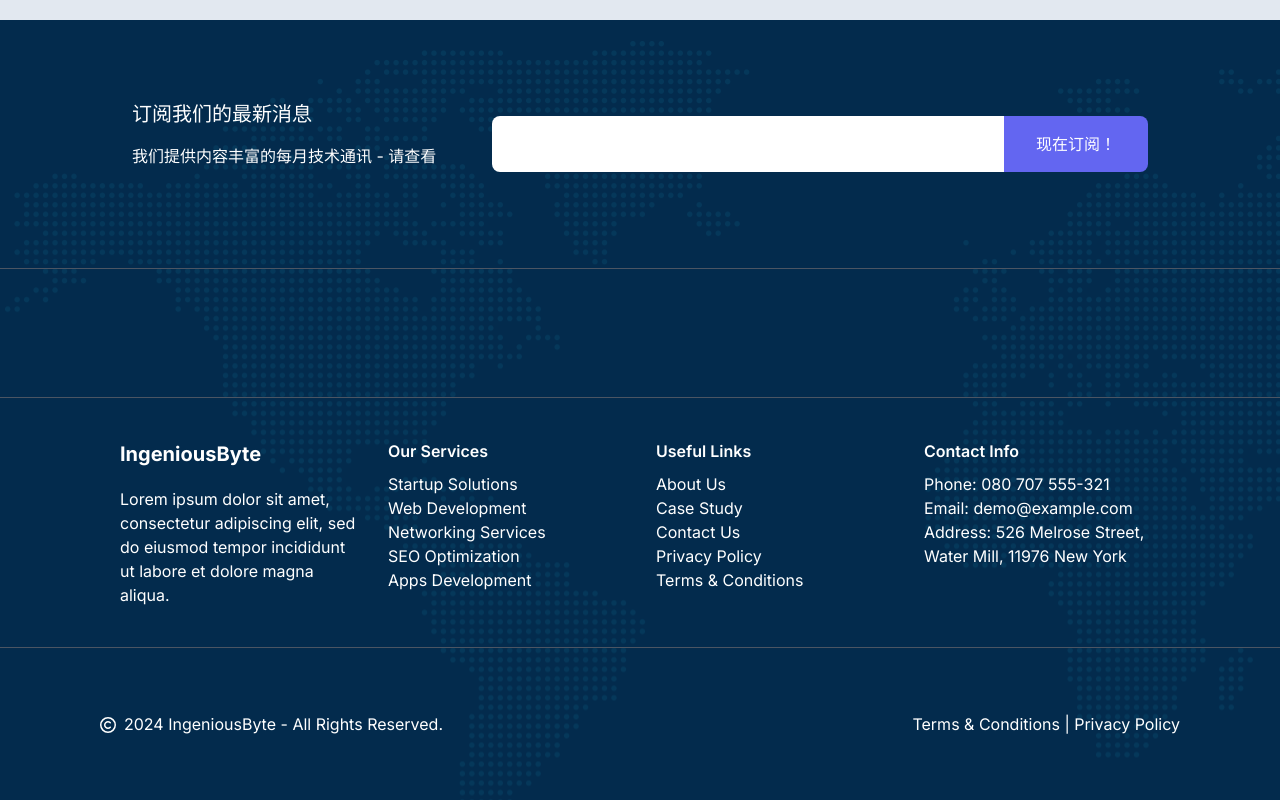
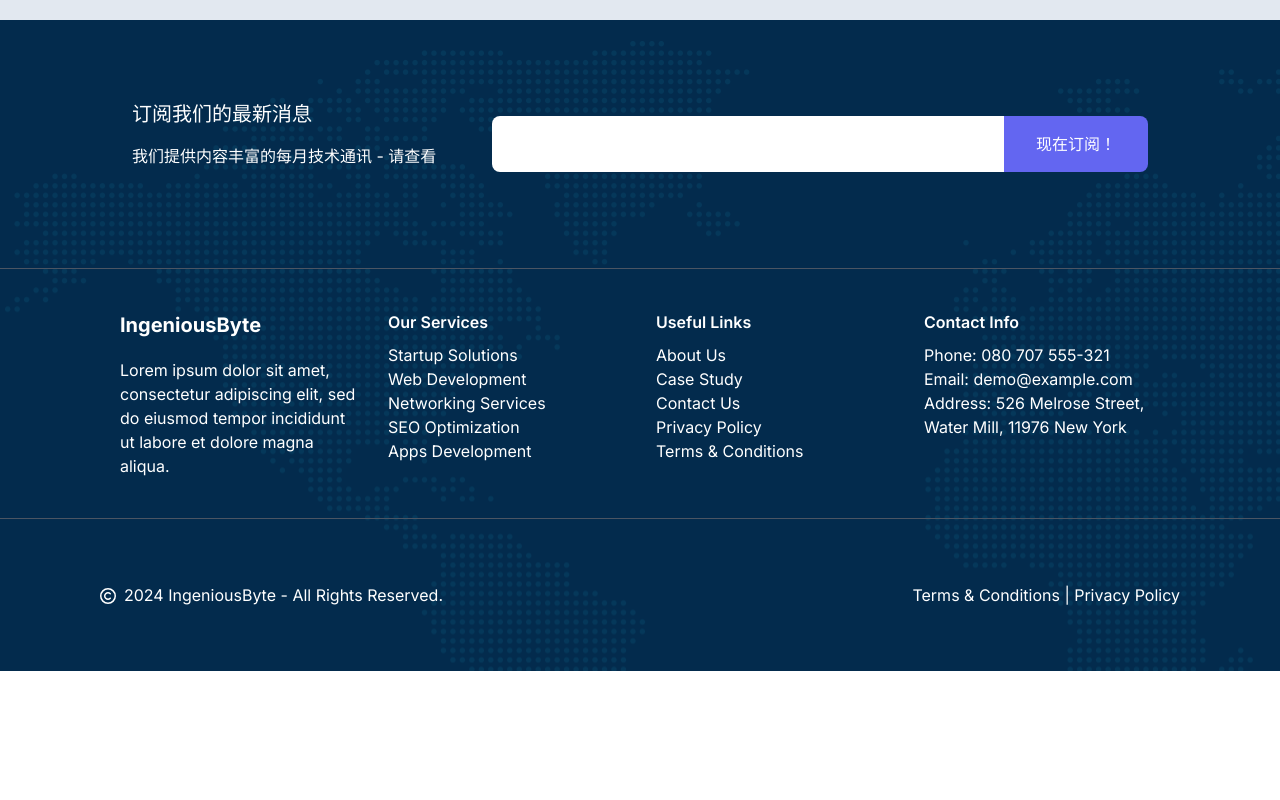
Before and after one commit to xavier-mobile-git/ingenious-byte-official-website, a Next.js app: page / in a window 1280 px wide. Shown: the part 2805-3605 px from the top of the page. After the commit the page ends 3476 px from the top, so only its background shows below. Built offline with nearby package versions, Linux system fonts and the light colour scheme.

Commit message:
Modified footer.

```diff
--- a/src/components/Footer/Footer.js
+++ b/src/components/Footer/Footer.js
@@ -43,12 +43,6 @@ function Footer() {
         <Divider />
 
         {/* Site Map */}
-        <div className="container text-white py-16">
-          <>
-            <></>
-          </>
-        </div>
-        <Divider />
         <div className="text-white p-10">
           <div className="container mx-auto grid grid-cols-1 md:grid-cols-4 gap-8">
             <div>
```
